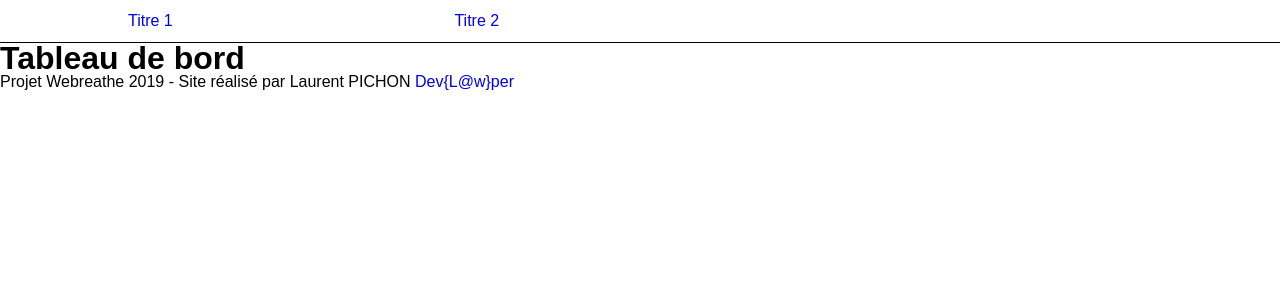
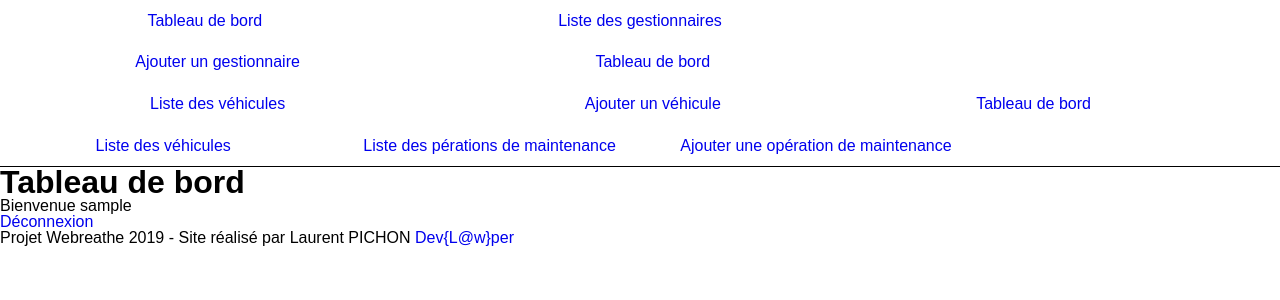
Before and after one commit to devlawper/projet-webreathe, a PHP site: page / in a window 1280 px wide. Shown: the top 300 px of the page. Run offline with PHP 8.4, Linux system fonts and the light colour scheme; the visitor is signed in with stand-in values (Sample User, id 1); some libraries are stand-ins or nearby versions.

Commit message:
Mise en place des acces en fonction du rôle et des différents menus

```diff
--- a/src/config/functions.php
+++ b/src/config/functions.php
@@ -22,3 +22,30 @@
 		return false;
 	}
 }
+// Validation connexion utilisateur
+function is_administrateur(){
+	if(isset($_SESSION['administrateur'])){
+		return true;
+	}
+	else{
+		return false;
+	}
+}
+// Validation connexion utilisateur
+function is_gestionnaire(){
+	if(isset($_SESSION['gestionnaire'])){
+		return true;
+	}
+	else{
+		return false;
+	}
+}
+// Validation connexion utilisateur
+function is_technicien(){
+	if(isset($_SESSION['technicien'])){
+		return true;
+	}
+	else{
+		return false;
+	}
+}
--- a/src/css/style.css
+++ b/src/css/style.css
@@ -333,27 +333,6 @@
 /* **************************** */
 /* ******** STYLE MAIN ******** */
 /* **************************** */
-.carre {
-  height: 50px; }
-
-.blue {
-  background-color: blue; }
-
-.red {
-  background-color: red; }
-
-.black {
-  background-color: black; }
-
-.yellow {
-  background-color: yellow; }
-
-.green {
-  background-color: green; }
-
-.grey {
-  background-color: grey; }
-
 /* **************************** */
 /* ******* STYLE FOOTER ******* */
 /* **************************** */
--- a/src/index.php
+++ b/src/index.php
@@ -8,31 +8,32 @@
 // Soumission du formulaire de connexion
 if(isset($_POST['login'])){
 
-	$login=htmlspecialchars($_POST['login']);
+    $login=htmlspecialchars($_POST['login']);
 
 	$query=$bdd->prepare(
         "SELECT nom, prenom, email, mdp, role
         FROM gm_users
         INNER JOIN gm_roles
-        ON gm_role.id=gm_users.role_id
-        WHERE login=?");
+        ON gm_roles.id=gm_users.role_id
+        WHERE email=?");
 	$query->execute(array($login));
 	$user=$query->fetch();
 
 	if($user){
 		if(password_verify($_POST['mdp'],$user['mdp'])){
-			$_SESSION['user']= $user['prenom'].' '.$user['nom'];
+            $nom=$user['prenom'].' '.$user['nom'];
+            $_SESSION['user']=$nom;
+            if($user['role'] == 'administrateur'){
+                $_SESSION['administrateur']=$nom;
+            }
+            if($user['role'] == 'gestionnaire'){
+                $_SESSION['gestionnaire']=$nom;
+            }
+            if($user['role'] == 'technicien'){
+                $_SESSION['technicien']=$nom;
+            }
         }
-        elseif($user['role'] == 'administrateur'){
-            $_SESSION['admin'];
-        }
-        elseif($user['role'] == 'gestionnaire'){
-            $_SESSION['gestionnaire'];
-        }
-        elseif($user['role'] == 'technicien'){
-            $_SESSION['technicien'];
-        }
-		else{
+        else{
 			$message="Mauvais mot de passe";
 		}
 	}
--- a/src/layout.phtml
+++ b/src/layout.phtml
@@ -16,12 +16,22 @@
       <nav class="container-fluid fixed">
         <button class="btnHamburger"><i class="fas fa-2x fa-bars"></i></button>
         <ul id="mainmenu" class="row-desk hide">
-          <li class="col-desk-3 align-center"><a class="active" href="index.php">Titre 1</a></li>
-          <li class="deeper col-desk-3 align-center"><a href="prestations.php">Titre 2</a>
-            <ul class="hide">
-            <li><a href="">Titre 2.1</a></li>
-            </ul>
-          </li>
+          <?php if(is_administrateur()): ?>
+          <li class="col-desk-4 align-center"><a class="active" href="index.php">Tableau de bord</a></li>
+          <li class="col-desk-4 align-center"><a class="" href=".php">Liste des gestionnaires</a></li>
+          <li class="col-desk-4 align-center"><a class="" href=".php">Ajouter un gestionnaire</a></li>
+          <?php endif; ?>
+          <?php if(is_gestionnaire()): ?>
+          <li class="col-desk-4 align-center"><a class="active" href="index.php">Tableau de bord</a></li>
+          <li class="col-desk-4 align-center"><a class="" href=".php">Liste des véhicules</a>
+          <li class="col-desk-4 align-center"><a class="" href=".php">Ajouter un véhicule</a>
+          <?php endif; ?>
+          <?php if(is_technicien()): ?>
+          <li class="col-desk-3 align-center"><a class="active" href="index.php">Tableau de bord</a></li>
+          <li class="col-desk-3 align-center"><a class="" href=".php">Liste des véhicules</a>
+          <li class="col-desk-3 align-center"><a class="" href=".php">Liste des pérations de maintenance</a></li>
+          <li class="col-desk-3 align-center"><a class="" href=".php">Ajouter une opération de maintenance</a></li>
+          <?php endif; ?>
         </ul>
       </nav>
     </header>
--- a/src/scss/style.scss
+++ b/src/scss/style.scss
@@ -295,27 +295,8 @@
 /* **************************** */
 /* ******** STYLE MAIN ******** */
 /* **************************** */
-.carre {
-  height: 50px;
-}
-.blue {
-  background-color: blue;
-}
-.red {
-  background-color: red;
-}
-.black {
-  background-color: black;
-}
-.yellow {
-  background-color: yellow;
-}
-.green {
-  background-color: green;
-}
-.grey {
-    background-color: grey;
-}
+
+
 
 /* **************************** */
 /* ******* STYLE FOOTER ******* */
--- a/src/templates/index.phtml
+++ b/src/templates/index.phtml
@@ -1,6 +1,8 @@
-<?php if(isset($_SESSION['user'])): ?>
+<?php if(is_connect()): ?>
 
 <h1>Tableau de bord</h1>
+<p>Bienvenue <?= $_SESSION['user']?> </p>
+<p><a href="php/deconnect.php">Déconnexion</a></p>
 
 <?php else: ?>
 <h1>Système de gestion de maintenance</h1>
```
Also changed, not shown: src/php/save_admin.php (deleted, +0 -11 lines), src/.htaccess (deleted), src/php/create-admin.php (renamed from src/create-admin.php), 1 other file.
